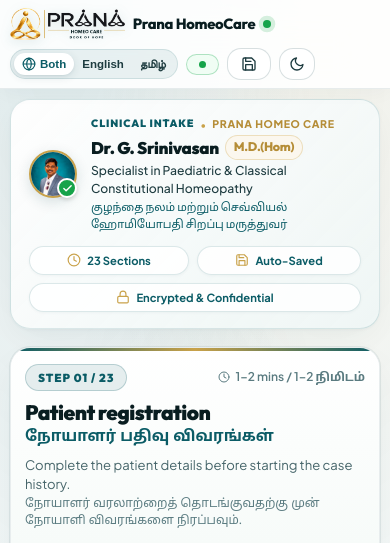
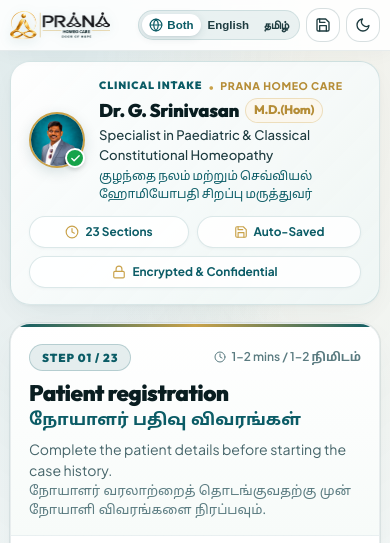
Before and after one commit to Sri698/prana, a Flask app: page / in a window 390 px wide. Shown: the top 543 px of the page. Run offline with Flask 3, Linux system fonts and the light colour scheme.

Commit message:
style: remove green dot beacon and redundant Prana HomeoCare text from top header

```diff
--- a/prana_homeocare_responsive_redesign/prana_backend/templates/index.html
+++ b/prana_homeocare_responsive_redesign/prana_backend/templates/index.html
@@ -240,48 +240,17 @@ body {
   box-shadow: var(--shadow-sm);
 }
 
-.brand-meta h1 {
-  font-family: var(--font-heading);
-  font-size: 1.15rem;
-  font-weight: 800;
-  letter-spacing: -0.02em;
-  color: var(--text-main);
-  display: flex;
-  align-items: center;
-  gap: 8px;
-}
-
-.live-beacon {
-  width: 8px;
-  height: 8px;
-  border-radius: 50%;
-  background: var(--success);
-  box-shadow: 0 0 0 0 rgba(22, 163, 74, 0.6);
-  animation: beaconPulse 2s infinite;
-}
-
-@keyframes beaconPulse {
-  0% { box-shadow: 0 0 0 0 rgba(22, 163, 74, 0.6); }
-  70% { box-shadow: 0 0 0 6px rgba(22, 163, 74, 0); }
-  100% { box-shadow: 0 0 0 0 rgba(22, 163, 74, 0); }
-}
-
-.badge-pill {
-  font-size: 0.65rem;
-  font-weight: 750;
-  text-transform: uppercase;
-  letter-spacing: 0.05em;
-  padding: 2px 7px;
-  border-radius: var(--radius-full);
-  background: var(--primary-light);
-  color: var(--primary);
-  border: 1px solid rgba(11, 92, 102, 0.2);
-}
-
-.brand-meta p {
-  font-size: 0.75rem;
-  color: var(--text-muted);
-  font-weight: 500;
+/* Accessible Screen-Reader Heading */
+.sr-only {
+  position: absolute !important;
+  width: 1px !important;
+  height: 1px !important;
+  padding: 0 !important;
+  margin: -1px !important;
+  overflow: hidden !important;
+  clip: rect(0, 0, 0, 0) !important;
+  white-space: nowrap !important;
+  border: 0 !important;
 }
 
 .top-actions {
@@ -2215,24 +2184,25 @@ body {
   .topbar {
     padding: 8px 12px;
     gap: 8px;
-  }
-  .brand-meta h1 {
-    font-size: 0.98rem;
-  }
-  .badge-pill {
-    display: none;
-  }
-  .brand-meta p {
+    flex-wrap: nowrap;
+    justify-content: space-between;
+  }
+  .brand-logo {
+    height: 30px;
+  }
+  .top-actions {
+    flex-wrap: nowrap;
+    gap: 6px;
+    justify-content: flex-end;
+  }
+  .save-status-pill {
     display: none;
   }
   .top-actions .btn-ctrl span.label-text {
     display: none;
   }
-  .save-status-pill span#saveStatusText {
-    display: none;
-  }
   .lang-seg-btn {
-    padding: 4px 8px;
+    padding: 4px 7px;
     font-size: 0.72rem;
     gap: 4px;
   }
@@ -2240,6 +2210,12 @@ body {
     width: 12px;
     height: 12px;
   }
+  .btn-ctrl {
+    width: 34px;
+    height: 34px;
+    min-width: 34px;
+    padding: 0;
+  }
 }
 
 @media (max-width: 480px) {
@@ -2250,13 +2226,32 @@ body {
     padding: 8px 10px;
   }
   .brand {
-    gap: 8px;
+    gap: 6px;
   }
   .brand-logo {
-    height: 32px;
-  }
-  .brand-meta h1 {
-    font-size: 0.92rem;
+    height: 28px;
+  }
+}
+
+@media (max-width: 350px) {
+  .topbar {
+    padding: 6px 8px;
+    gap: 4px;
+  }
+  .brand-logo {
+    height: 24px;
+  }
+  .lang-seg-btn {
+    padding: 3px 5px;
+    font-size: 0.65rem;
+  }
+  .lang-seg-btn svg {
+    display: none;
+  }
+  .btn-ctrl {
+    width: 30px;
+    height: 30px;
+    min-width: 30px;
   }
   .doctor-portrait-avatar {
     width: 48px;
@@ -2345,14 +2340,7 @@ body {
           </svg>
         </div>
       </div>
-      <div class="brand-meta">
-        <h1>
-          Prana HomeoCare
-          <span class="live-beacon" title="Live Secure Session"></span>
-          <span class="badge-pill" id="brandPill">EHR Portal</span>
-        </h1>
-        <p id="brandCaption">Patient case record · Dr. G. Srinivasan M.D(Hom)</p>
-      </div>
+      <h1 class="sr-only">Prana HomeoCare — Clinical Case Record</h1>
     </div>
 
     <div class="top-actions">
```
Also changed, not shown: prana_homeocare_fixed (5).html (+55 -67 lines), 1 other file.
